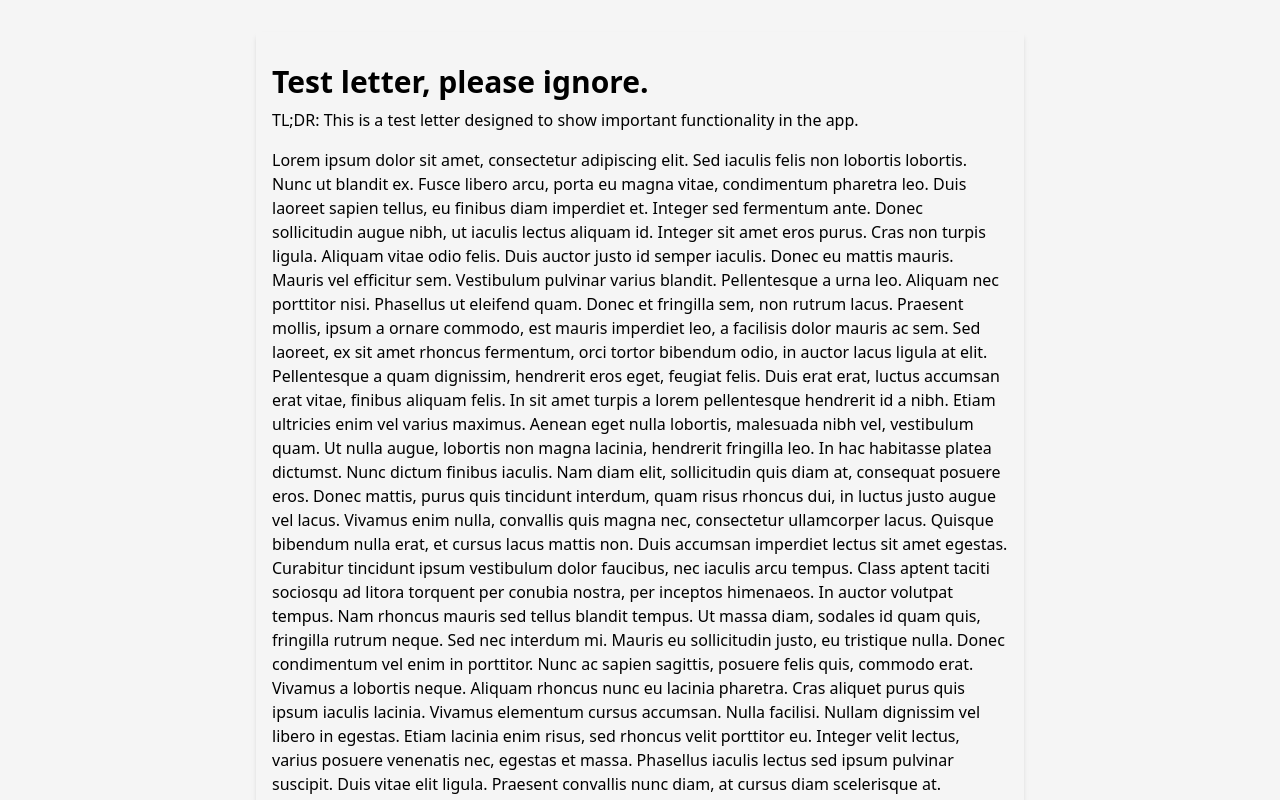
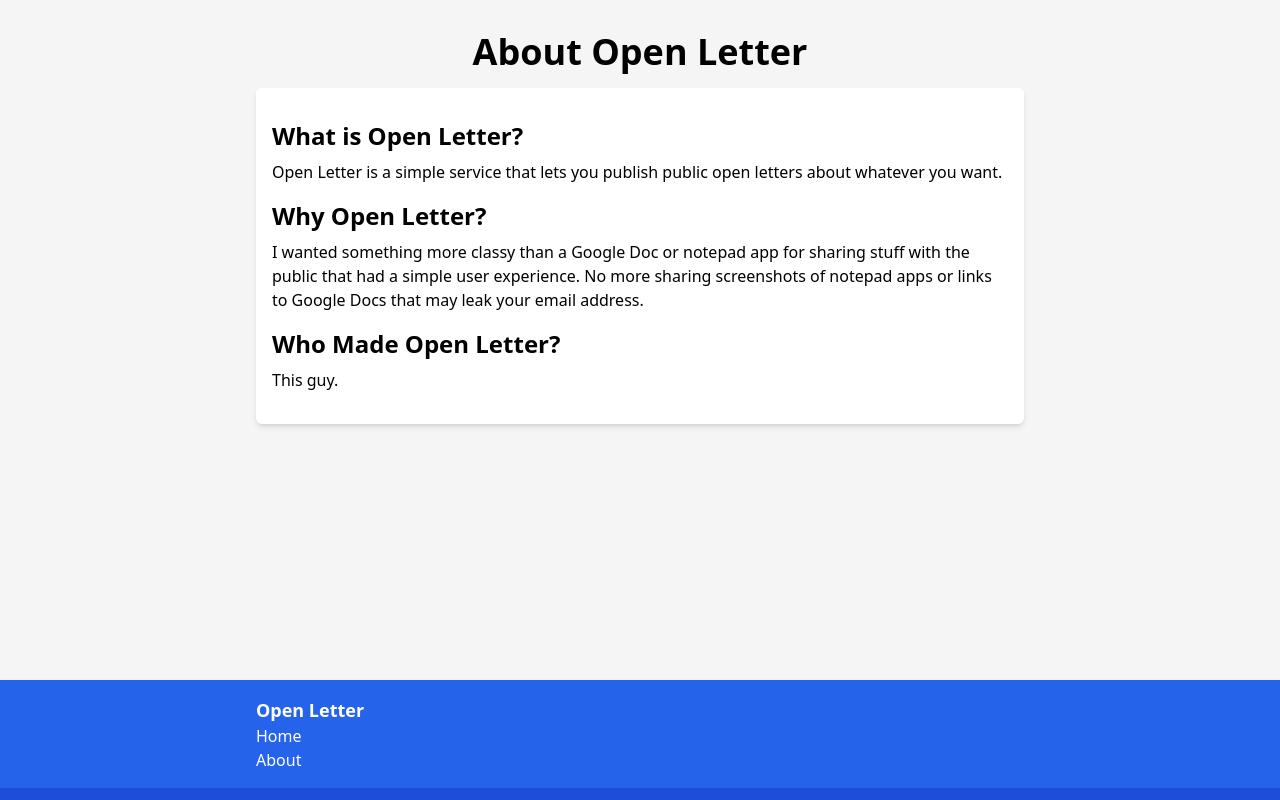
Before and after one commit to WillieCubed/open-letter, a Next.js app: page /about in a window 1280 px wide. Shown: the top 800 px of the page. Built offline with nearby package versions, Linux system fonts and the light colour scheme.

Commit message:
feat: Add about page and site footer
The about page is accessible via the /about route.

```diff
--- /dev/null
+++ b/components/SiteFooter.tsx
@@ -0,0 +1,37 @@
+import Link from 'next/link';
+
+/**
+ * An info footer with links to the entire website.
+ */
+export default function SiteFooter() {
+  return (
+    <footer className="bg-blue-600 text-white">
+      <div className="p-4">
+        <div className="grid grid-cols-2 max-w-3xl mx-auto">
+          <div>
+            <div className="text-lg font-bold">Open Letter</div>
+            <ul>
+              <li>
+                <Link href="/">
+                  <a className="text-white">Home</a>
+                </Link>
+              </li>
+              <li>
+                <Link href="/about">
+                  <a className="text-white">About</a>
+                </Link>
+              </li>
+            </ul>
+          </div>
+        </div>
+      </div>
+      <div className="p-4 text-center bg-blue-700">
+        A{' '}
+        <a className="text-[#00FCA8] font-bold" href="https://williecubed.me">
+          WillieCubed
+        </a>{' '}
+        project
+      </div>
+    </footer>
+  );
+}
--- /dev/null
+++ b/pages/about.tsx
@@ -0,0 +1,55 @@
+import type { NextPage } from 'next/types';
+import Image from 'next/image';
+import SiteFooter from '../components/SiteFooter';
+
+const AboutPage: NextPage = () => {
+  return (
+    <>
+      <div className="h-full min-h-[85vh] lg:p-4 bg-[#f5f5f5] dark:bg-gray-900 dark:text-white">
+        <header className="text-center text-4xl py-4 font-bold font-display">
+          About Open Letter
+        </header>
+        <section
+          id="info"
+          className="max-w-3xl mx-auto shadow-md rounded-md p-4 bg-white dark:bg-gray-600"
+        >
+          <section id="what" className="my-4">
+            <h1 className="text-2xl font-bold font-display mb-2">
+              What is Open Letter?
+            </h1>
+            <p>
+              Open Letter is a simple service that lets you publish public{' '}
+              <a href="https://en.wikipedia.org/wiki/Open_letter">
+                open letters
+              </a>{' '}
+              about whatever you want.
+            </p>
+          </section>
+          <section id="why" className="my-4">
+            <h1 className="text-2xl font-bold font-display mb-2">
+              Why Open Letter?
+            </h1>
+            <p>
+              I wanted something more classy than a Google Doc or notepad app
+              for sharing stuff with the public that had a simple user
+              experience. No more sharing screenshots of notepad apps or links
+              to Google Docs that may leak your email address.
+            </p>
+          </section>
+          <section id="who" className="my-4">
+            <h1 className="text-2xl font-bold font-display mb-2">
+              Who Made Open Letter?
+            </h1>
+            <p>
+              <a href="https://williecubed.me">This</a> guy.
+            </p>
+            {/* TODO: Add image */}
+          </section>
+        </section>
+      </div>
+      <SiteFooter />
+    </>
+  );
+};
+
+export default AboutPage;
```
